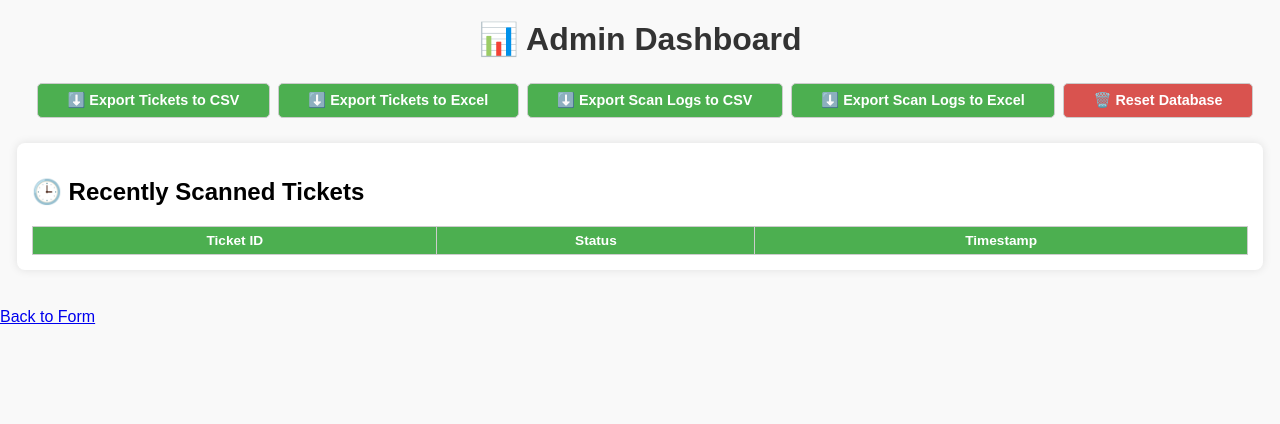
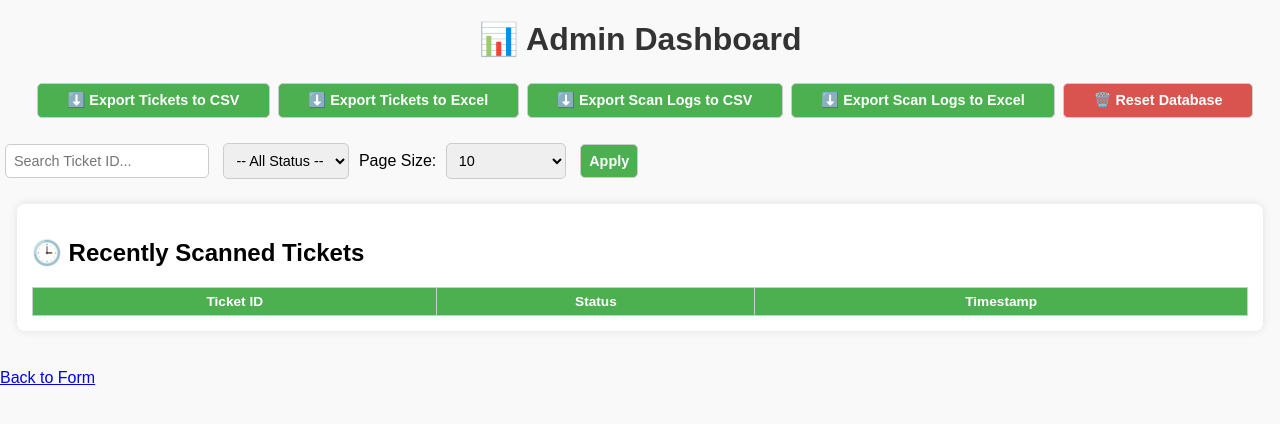
Before and after one commit to kielclvn/ticketing-app, a Flask app: page /admin in a window 1280 px wide. Shown: the top 424 px of the page. Run offline with Flask 2, Linux system fonts and the light colour scheme; the visitor is signed in with stand-in values (Sample User, id 1); data that the repository does not hold is empty; some libraries are stand-ins or nearby versions.

Commit message:
Update admin dashboard with backend filters (search, status, page size)

```diff
--- a/app.py
+++ b/app.py
@@ -183,6 +183,9 @@ def admin():
         return redirect(url_for("login"))
 
     section_filter = request.args.get("section")
+    status_filter = request.args.get("status")
+    search_query = request.args.get("search")
+    page_size = int(request.args.get("page_size", 10))
     ajax = request.args.get("ajax")
 
     conn = get_db_connection()
@@ -194,10 +197,25 @@ def admin():
         conn.close()
         return jsonify(logs)
 
+    query = "SELECT section, ticket_id, ticket_type, status FROM tickets WHERE 1=1"
+    params = []
+
     if section_filter:
-        c.execute("SELECT section, ticket_id, ticket_type, status FROM tickets WHERE section=%s ORDER BY ticket_id", (section_filter,))
-    else:
-        c.execute("SELECT section, ticket_id, ticket_type, status FROM tickets ORDER BY section, ticket_id")
+        query += " AND section=%s"
+        params.append(section_filter)
+
+    if status_filter:
+        query += " AND status=%s"
+        params.append(status_filter)
+
+    if search_query:
+        query += " AND ticket_id ILIKE %s"
+        params.append(f"%{search_query}%")
+
+    query += " ORDER BY section, ticket_id LIMIT %s"
+    params.append(page_size)
+
+    c.execute(query, tuple(params))
     rows = c.fetchall()
 
     grouped = {}
@@ -214,7 +232,10 @@ def admin():
     logs = c.fetchall()
     conn.close()
 
-    return render_template("admin.html", grouped=grouped, summary=summary, section_filter=section_filter, logs=logs)
+    return render_template("admin.html", grouped=grouped, summary=summary,
+                           section_filter=section_filter, logs=logs,
+                           search_query=search_query, status_filter=status_filter,
+                           page_size=page_size)
 
 # --- Run App ---
 if __name__ == "__main__":
--- a/templates/admin.html
+++ b/templates/admin.html
@@ -2,7 +2,8 @@
 <html>
 <head>
     <title>Admin Dashboard - Tickets</title>
-    <style> body { font-family: Arial, sans-serif; background: #f9f9f9; margin: 0; padding: 0; }
+    <style>
+        body { font-family: Arial, sans-serif; background: #f9f9f9; margin: 0; padding: 0; }
         h1 { color: #333; text-align: center; margin: 20px 0; }
         .section-block, .logs-block {
             margin: 20px auto;
@@ -11,7 +12,8 @@
             padding: 15px;
             border-radius: 8px;
             box-shadow: 0 0 10px rgba(0,0,0,0.1);
-        } table {
+        }
+        table {
             border-collapse: collapse;
             width: 100%;
             margin-top: 10px;
@@ -22,70 +24,22 @@
             padding: 6px;
             text-align: center;
         }
-                th { background-color: #4CAF50;
-                color: white;
-                font-size: 0.95em;
-                }
+        th { background-color: #4CAF50; color: white; font-size: 0.95em; }
         .valid { color: green; font-weight: bold; }
         .used, .invalid { color: red; font-weight: bold; }
         select, button, input {
-                    padding: 8px; margin: 5px; border-radius: 5px; border: 1px solid #ccc; font-size: 0.9em; } button { background: #4CAF50; color: white; cursor: pointer; font-weight: bold; } button:hover { background: #45a049; } .export-buttons { display: flex; flex-wrap: wrap; justify-content: center; gap: 8px; margin: 15px auto; width: 95%; } .export-buttons form { flex: 1 1 auto; min-width: 140px; } .export-buttons button { width: 100%; } .search-box { margin-top: 10px; display: flex; flex-wrap: wrap; gap: 8px; } .search-box input, .search-box select { flex: 1 1 auto; min-width: 120px; } .pagination { margin-top: 10px; display: flex; flex-wrap: wrap; gap: 5px; justify-content: center; } .pagination button { padding: 5px 10px; font-size: 0.85em; } .flash-row { animation: highlight 1.5s ease; } @keyframes highlight { from { background-color: #ffff99; } to { background-color: transparent; } } </style>
-    <script>
-        function searchTickets(sectionId) {
-            let input = document.getElementById("search-" + sectionId).value.toLowerCase();
-            let rows = document.querySelectorAll("#table-" + sectionId + " tbody tr");
-            rows.forEach(row => {
-                let ticketId = row.cells[0].innerText.toLowerCase();
-                if (ticketId.includes(input)) {
-                    row.style.display = "";
-                } else {
-                    row.style.display = "none";
+            padding: 8px; margin: 5px; border-radius: 5px; border: 1px solid #ccc; font-size: 0.9em;
         }
-            });
-        }
-
-        function filterStatus(sectionId) {
-            let filter = document.getElementById("status-" + sectionId).value;
-            let rows = document.querySelectorAll("#table-" + sectionId + " tbody tr");
-            rows.forEach(row => {
-                let status = row.cells[2].innerText.toLowerCase();
-                if (filter === "" || status === filter.toLowerCase()) {
-                    row.style.display = "";
-                } else {
-                    row.style.display = "none";
-                }
-            });
-        }
-
-        function paginate(sectionId, pageSize, pageNum) {
-            let rows = document.querySelectorAll("#table-" + sectionId + " tbody tr");
-            let start = (pageNum - 1) * pageSize;
-            let end = start + pageSize;
-            rows.forEach((row, index) => {
-                if (index >= start && index < end) {
-                    row.style.display = "";
-                } else {
-                    row.style.display = "none";
-                }
-            });
-
-            let totalPages = Math.ceil(rows.length / pageSize);
-            let paginationDiv = document.getElementById("pagination-" + sectionId);
-            paginationDiv.innerHTML = "";
-            for (let i = 1; i <= totalPages; i++) {
-                let btn = document.createElement("button");
-                btn.innerText = i;
-                btn.onclick = () => paginate(sectionId, pageSize, i);
-                if (i === pageNum) btn.style.backgroundColor = "#45a049";
-                paginationDiv.appendChild(btn);
-            }
-        }
-
-        function changePageSize(sectionId) {
-            let pageSize = parseInt(document.getElementById("pagesize-" + sectionId).value);
-            paginate(sectionId, pageSize, 1);
-        }
-    </script>
+        button { background: #4CAF50; color: white; cursor: pointer; font-weight: bold; }
+        button:hover { background: #45a049; }
+        .export-buttons { display: flex; flex-wrap: wrap; justify-content: center; gap: 8px; margin: 15px auto; width: 95%; }
+        .export-buttons form { flex: 1 1 auto; min-width: 140px; }
+        .export-buttons button { width: 100%; }
+        .search-box { margin-top: 10px; display: flex; flex-wrap: wrap; gap: 8px; }
+        .search-box input, .search-box select { flex: 1 1 auto; min-width: 120px; }
+        .flash-row { animation: highlight 1.5s ease; }
+        @keyframes highlight { from { background-color: #ffff99; } to { background-color: transparent; } }
+    </style>
 </head>
 <body>
     <h1>📊 Admin Dashboard</h1>
@@ -119,6 +73,26 @@
         </form>
     </div>
 
+    <!-- Global Search/Filter Form -->
+    <div class="search-box">
+        <form method="get" action="/admin">
+            <input type="text" name="search" placeholder="Search Ticket ID..." value="{{ search_query or '' }}">
+            <select name="status">
+                <option value="">-- All Status --</option>
+                <option value="unused" {% if status_filter=='unused' %}selected{% endif %}>Unused</option>
+                <option value="used" {% if status_filter=='used' %}selected{% endif %}>Used</option>
+                <option value="invalid" {% if status_filter=='invalid' %}selected{% endif %}>Invalid</option>
+            </select>
+            <label for="page_size">Page Size:</label>
+            <select name="page_size">
+                <option value="10" {% if page_size==10 %}selected{% endif %}>10</option>
+                <option value="25" {% if page_size==25 %}selected{% endif %}>25</option>
+                <option value="50" {% if page_size==50 %}selected{% endif %}>50</option>
+            </select>
+            <button type="submit">Apply</button>
+        </form>
+    </div>
+
     <!-- Grouped Tickets with Summary Counts -->
     {% for section, tickets in grouped.items() %}
     <div class="section-block">
@@ -129,23 +103,7 @@
             ⚠️ Invalid: {{ summary[section].invalid }}
         </p>
 
-        <div class="search-box">
-            <input type="text" id="search-{{ section }}" placeholder="Search Ticket ID..." onkeyup="searchTickets('{{ section }}')">
-            <select id="status-{{ section }}" onchange="filterStatus('{{ section }}')">
-                <option value="">-- All Status --</option>
-                <option value="valid">Valid</option>
-                <option value="used">Used</option>
-                <option value="invalid">Invalid</option>
-            </select>
-            <label for="pagesize-{{ section }}">Page Size:</label>
-            <select id="pagesize-{{ section }}" onchange="changePageSize('{{ section }}')">
-                <option value="10">10</option>
-                <option value="25">25</option>
-                <option value="50">50</option>
-            </select>
-        </div>
-
-        <table id="table-{{ section }}">
+        <table>
             <thead>
                 <tr>
                     <th>Ticket ID</th>
@@ -163,11 +121,6 @@
                 {% endfor %}
             </tbody>
         </table>
-
-        <div class="pagination" id="pagination-{{ section }}"></div>
-        <script>
-            paginate("{{ section }}", 10, 1);
-        </script>
     </div>
     {% endfor %}
 
@@ -210,8 +163,6 @@
                             <td>${log[2]}</td>
                         `;
                         tbody.appendChild(row);
-
-                                                // Flash effect for new rows
                         row.classList.add("flash-row");
                         setTimeout(() => row.classList.remove("flash-row"), 1500);
                     });
```
Lines whose indentation alone changed are shown as unchanged.
